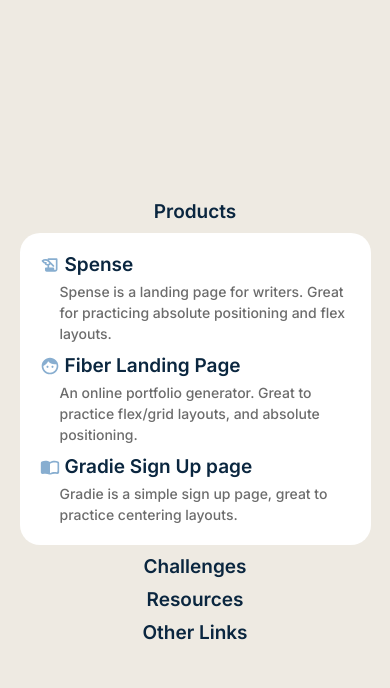
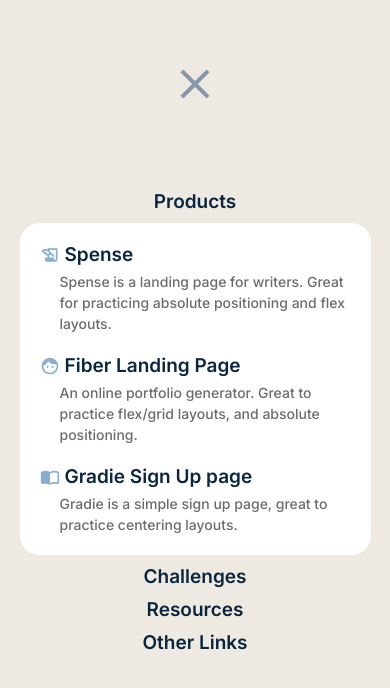
Before and after one commit to Moh0j0jo/ondeck_site, a React (Create React App) app: page / in a window 390 px wide. Shown: the top 688 px of the page. Built offline with nearby package versions, Linux system fonts and the light colour scheme.

Commit message:
refactor navbar

```diff
--- a/src/components/App.jsx
+++ b/src/components/App.jsx
@@ -1,6 +1,8 @@
 import '../styles/App.css'
 import Navbar from './Navbar';
 import Home from './Home';
+
+
 const App = () => {
   return (
     <div className="appwrapper">
--- a/src/components/Button.jsx
+++ b/src/components/Button.jsx
@@ -1,9 +1,9 @@
 import '../styles/Button.css'
 
-const Button = ({ text, isVisibleOnMobile }) => {
+const Button = ({ text, isVisible }) => {
   return (
     <>
-      {isVisibleOnMobile && <button>{text}</button>}
+      {isVisible && <button>{text}</button>}
     </>
 
 
--- a/src/components/Navbar.jsx
+++ b/src/components/Navbar.jsx
@@ -1,3 +1,4 @@
+import { useState } from 'react';
 import '../styles/Navbar.css'
 import Button from './Button';
 import SvgComponent from './svgComponent';
@@ -5,6 +6,91 @@ import SvgComponent from './svgComponent';
 const Navbar = () => {
 
   const isMobile = window.innerWidth <= 700;
+  // const [isActive, setIsActive] = useState(false)
+
+  const navmenuItems = [
+    {
+      label: "Products",
+      dropdownlist: [
+        {
+          logo: 'Spense_Icon.svg',
+          title: 'Spense',
+          text: 'Spense is a landing page for writers. Great for practicing absolute positioning and flex layouts.',
+          link: '/spense'
+        },
+        {
+          logo: 'Fiber_Icon.svg',
+          title: 'Fiber Landing Page',
+          text: 'An online portfolio generator. Great to practice flex/grid layouts, and absolute positioning.',
+          link: '/fiber'
+        },
+        {
+          logo: 'Gradie_Icon.svg',
+          title: 'Gradie Sign Up page',
+          text: 'Gradie is a simple sign up page, great to practice centering layouts.',
+          link: '/gradie'
+        },
+      ]
+    },
+    {
+      label: "Challenges",
+      dropdownlist: []
+    },
+    {
+      label: "Resources",
+      dropdownlist: []
+    },
+    {
+      label: "Other Links",
+      dropdownlist: []
+    }
+  ]
+
+  const Navmenu = () => {
+
+    return (
+      <div className="nav-menu active">
+        {navmenuItems.map((navItem, index) => {
+
+          return (
+            <div className="nav-menu-item" key={index}>
+              {navItem.label}
+              {navItem.dropdownlist.length > 0 && (
+                <div className='product-dropdown active'>
+                  {navItem.dropdownlist.map((dropdownItem, index) => {
+
+                    return (
+                      <div className="product-dropdown-item" key={index}>
+                        <div className="product-item-header">
+                          <SvgComponent
+                            width={20}
+                            height={20}
+                            url={process.env.PUBLIC_URL + dropdownItem.logo}
+                          />
+                          <a
+                            href="http://"
+                            target="_blank"
+                            rel="noopener noreferrer">
+                            {dropdownItem.title}
+                          </a>
+                        </div>
+                        <p>{dropdownItem.text}</p>
+                      </div>
+                    )
+
+                  })}
+                </div>
+              )}
+            </div>
+          )
+
+        })
+        }
+      </div>
+
+    )
+
+  }
 
   return (
     <div className="navbar">
@@ -16,60 +102,14 @@ const Navbar = () => {
         />
       </div>
       <div className="burgermenu"></div>
-      <div className="nav-menu">
-        <div className="nav-menu-item">Products
-          <div className="product-dropdown">
-            <div className="product-dropdown-item">
-            <div className="product-item-header">
-            <SvgComponent
-              width={20}
-              height={20}
-              url={process.env.PUBLIC_URL + 'Spense_Icon.svg'}
-            />
-              <a href="http://" target="_blank" rel="noopener noreferrer">Spense</a>
-            </div>
-
-              <p>Spense is a landing page for writers. Great for practicing absolute positioning and flex layouts.</p>
-            </div>
-            <div className="product-dropdown-item">
-              <div className="product-item-header">
-                <SvgComponent
-                  width={20}
-                  height={20}
-                  url={process.env.PUBLIC_URL + 'Fiber_Icon.svg'}
-                />
-                  <a href="http://" target="_blank" rel="noopener noreferrer">Fiber Landing Page</a>
-              </div>
-              <p>An online portfolio generator. Great to practice flex/grid layouts, and absolute positioning.</p>
-            </div>
-            <div className="product-dropdown-item">
-              <div className="product-item-header">
-                <SvgComponent
-                  width={20}
-                  height={20}
-                  url={process.env.PUBLIC_URL + 'Gradie_Icon.svg'}
-                />
-                  <a href="http://" target="_blank" rel="noopener noreferrer">Gradie Sign Up page</a>
-              </div>
-              <p>
-              Gradie is a simple sign up page, great to practice centering layouts.
-              </p>
-            </div>
-
-          </div>
-        </div>
-        <div className="nav-menu-item">Challenges</div>
-        <div className="nav-menu-item">Resources</div>
-        <div className="nav-menu-item">Other Links</div>
-      </div>
+      <Navmenu />
       {
         isMobile ?
-        <Button text="Try For free" isVisibleOnMobile={false} /> :
+        <Button text="Try For free" isVisible={false} /> :
         <Button text="Try For free" isVisibleOnMobile={true} />
       }
-
     </div>
   );
-}
+};
 
 export default Navbar;
--- a/src/styles/Navbar.css
+++ b/src/styles/Navbar.css
@@ -25,7 +25,7 @@
   transform: translate(-35%, -50%);
 }
 
-.producst-dropdown{
+.product-dropdown {
   display: none;
 }
 
@@ -59,11 +59,7 @@
     height: 30px;
   }
 
-  /* .navbar .nav-menu {
-    display: none;
-  } */
-
-  .navbar > .nav-menu{
+  .navbar > .nav-menu.active{
     display: flex;
     flex-direction: column;
     align-items: center;
@@ -82,23 +78,38 @@
     z-index: 1000;
   }
 
+  .navbar > .nav-menu { display: none}
+
   .nav-menu-item {
     display: flex;
     align-items: center;
     flex-direction: column;
     gap: 10px;
     width: 100%;
+    position: relative;
   }
 
-  .product-dropdown {
+  .product-dropdown.active {
     display: flex;
     flex-direction: column;
     width: 90vw;
     padding: 20px;
-    gap: 10px;
+    gap: 20px;
     border-radius: 20px;
     background-color: var(--drop-down-bg-color);
   }
+
+  .navbar > .nav-menu::after {
+    content: '';
+    width: 50px;
+    height: 50px;
+    background: url('/public/Close.svg') center/contain no-repeat;
+    position: absolute;
+    top: 10%;
+    left: 50%;
+    transform: translate(-50%, -50%);
+  }
+
 
   .product-dropdown-item {
     display: flex;
@@ -107,13 +118,15 @@
 
   }
 
-  .product-dropdown-item > .product-item-header {
+
+ .product-dropdown-item > .product-item-header {
     display: flex;
     align-items: center;
     gap: 5px;
   }
 
   .product-dropdown-item > p {
+    font-size: 14px;
     padding-left: 20px;
   }
 
```
Lines whose indentation alone changed are shown as unchanged.
